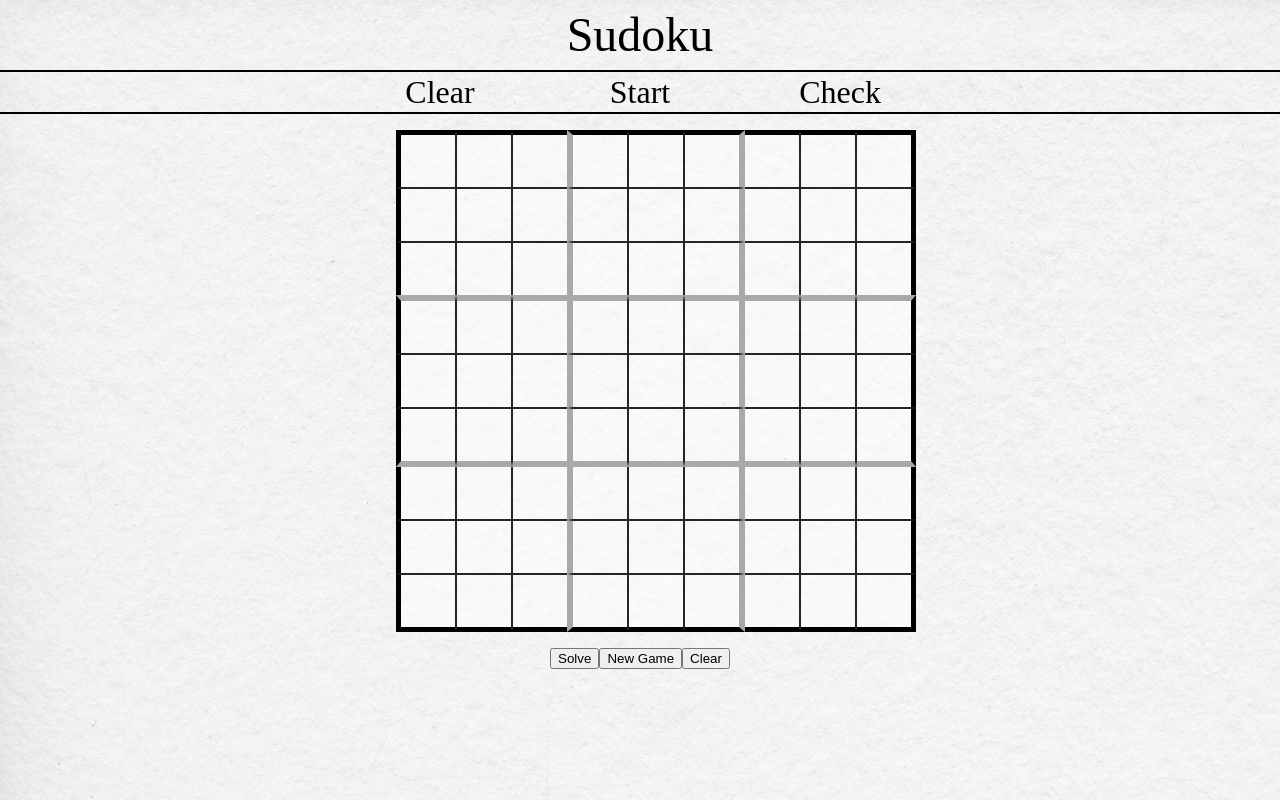
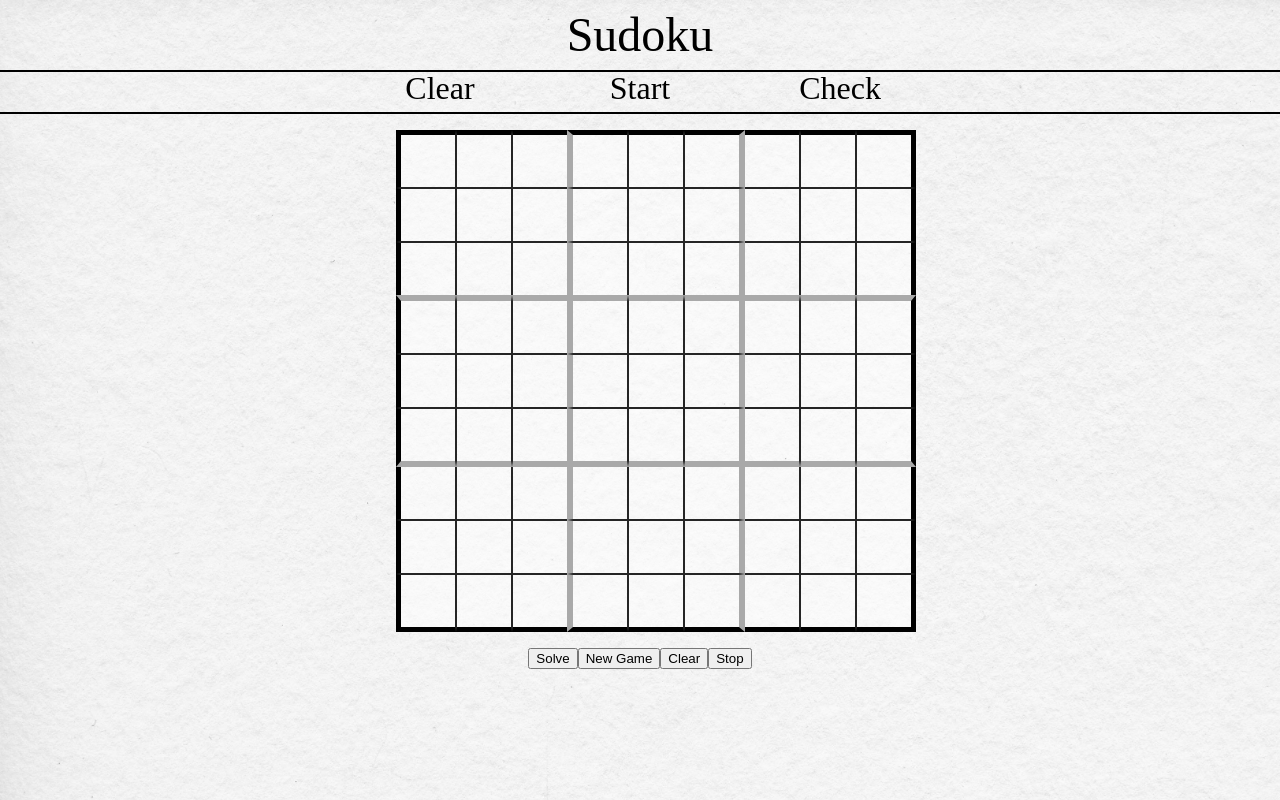
Before and after one commit to angrajlatake/sudoku-solve-visualizer, a React (Create React App) app: page / in a window 1280 px wide. Shown: the top 800 px of the page. Built offline with nearby package versions, Linux system fonts and the light colour scheme.

Commit message:
added clear button

```diff
--- a/src/components/Board/Board.jsx
+++ b/src/components/Board/Board.jsx
@@ -3,11 +3,14 @@ import { getSudoku } from "sudoku-gen";
 import React, { Component } from "react";
 const solution = [];
 let TIME = 1000;
+var timeout = 0;
+
 const emptyGame = [[0,0,0,0,0,0,0,0,0], [0,0,0,0,0,0,0,0,0],[0,0,0,0,0,0,0,0,0],[0,0,0,0,0,0,0,0,0],[0,0,0,0,0,0,0,0,0],[0,0,0,0,0,0,0,0,0],[0,0,0,0,0,0,0,0,0],[0,0,0,0,0,0,0,0,0],[0,0,0,0,0,0,0,0,0]]
 
 class Board extends Component {
   state = {
     puzzle: emptyGame,
+    stopSolve: false,
   };
   checkSol = (event) => {
       console.log(event.target)
@@ -16,6 +19,12 @@ class Board extends Component {
       this.setState({
           puzzle: emptyGame
       })
+  }
+  handleStop = (event)=> {
+    while(timeout >= 0){
+        clearTimeout(timeout);
+        timeout--;
+    }
   }
   handleSolve = (event) => {
       console.log("button clicked")
@@ -64,7 +73,7 @@ class Board extends Component {
       for (let col = 0; col < grid.length; col++) {
         if (grid[row][col] === 0) {
           for (let guess = 1; guess < 10; guess++) {
-            this.fillCell(row,col,guess);
+            timeout = setTimeout (()=>{this.fillCell(row,col,guess)}, TIME +=50);
             if (this.isValid(guess, row, col, grid)) {
             // await this.delay(1000)
               grid[row][col] = guess;
@@ -72,10 +81,10 @@ class Board extends Component {
                 return true;
               }
               grid[row][col] = 0;
-              this.emptyCell(row, col);
+              timeout = setTimeout(()=>{this.emptyCell(row, col)},TIME +=50);
             }
           }
-          this.emptyCell(row, col)
+          timeout = setTimeout(()=>{this.emptyCell(row, col)},TIME +=50);
           return false;
         }
       }
@@ -108,21 +117,21 @@ class Board extends Component {
     return true;
   }
   fillCell(row, col, guess) {
-    setTimeout( function() {const selected =
+    const selected =
       document.querySelector(".board").childNodes[row].childNodes[col];
     selected.focus();
 
     selected.value = guess;
-    console.log("fillcell "+ guess + ' '+ row+col)}, TIME+=50)
+    console.log("fillcell "+ guess + ' '+ row+col)
   }
 
   emptyCell(row,col) {
-    setTimeout( function() {const selected =
+    const selected =
         document.querySelector(".board").childNodes[row].childNodes[col];
       selected.focus();
 
       selected.value = "";
-      console.log("emptyCell "+ row+col)}, TIME+=50)
+      console.log("emptyCell "+ row+col)
   }
   render() {
     return (
@@ -145,6 +154,7 @@ class Board extends Component {
           <button onClick={this.handleSolve}>Solve</button>
           <button onClick={this.handleNew}>New Game</button>
           <button onClick={this.handleClear}>Clear</button>
+          <button onClick={this.handleStop}>Stop</button>
         </div>
       </div>
     );
--- a/src/components/Navbar/Navbar.scss
+++ b/src/components/Navbar/Navbar.scss
@@ -17,9 +17,11 @@
             text-decoration: none;
             color: black;
             width: 100px;
+            height: 40px;
+            transition: all 0.3s ease-in-out;
             &:hover {
                 font-weight: bold;
-                font-size: 2.25rem;
+                border: 2px solid black;
             }
         }
     }
```
